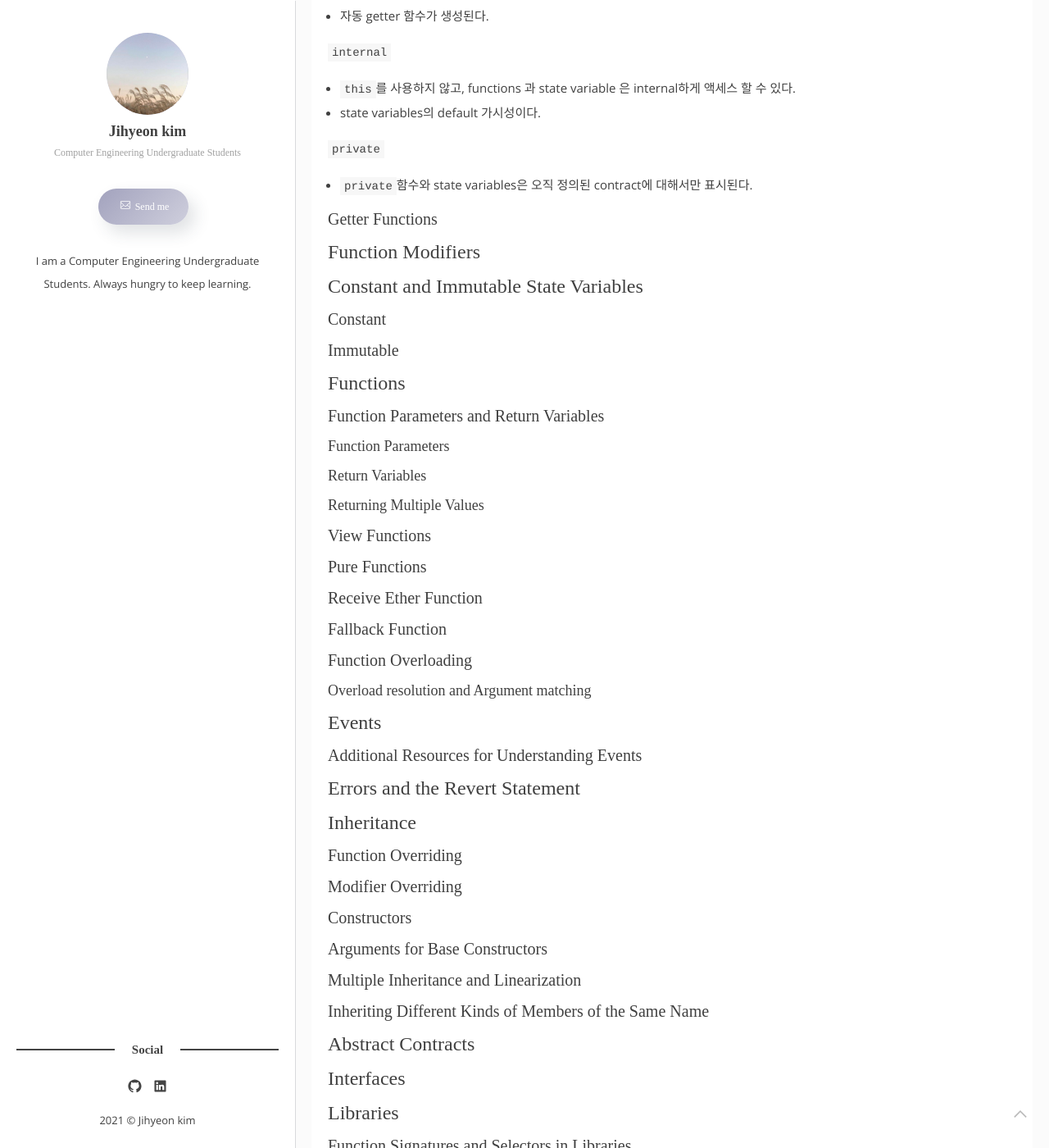
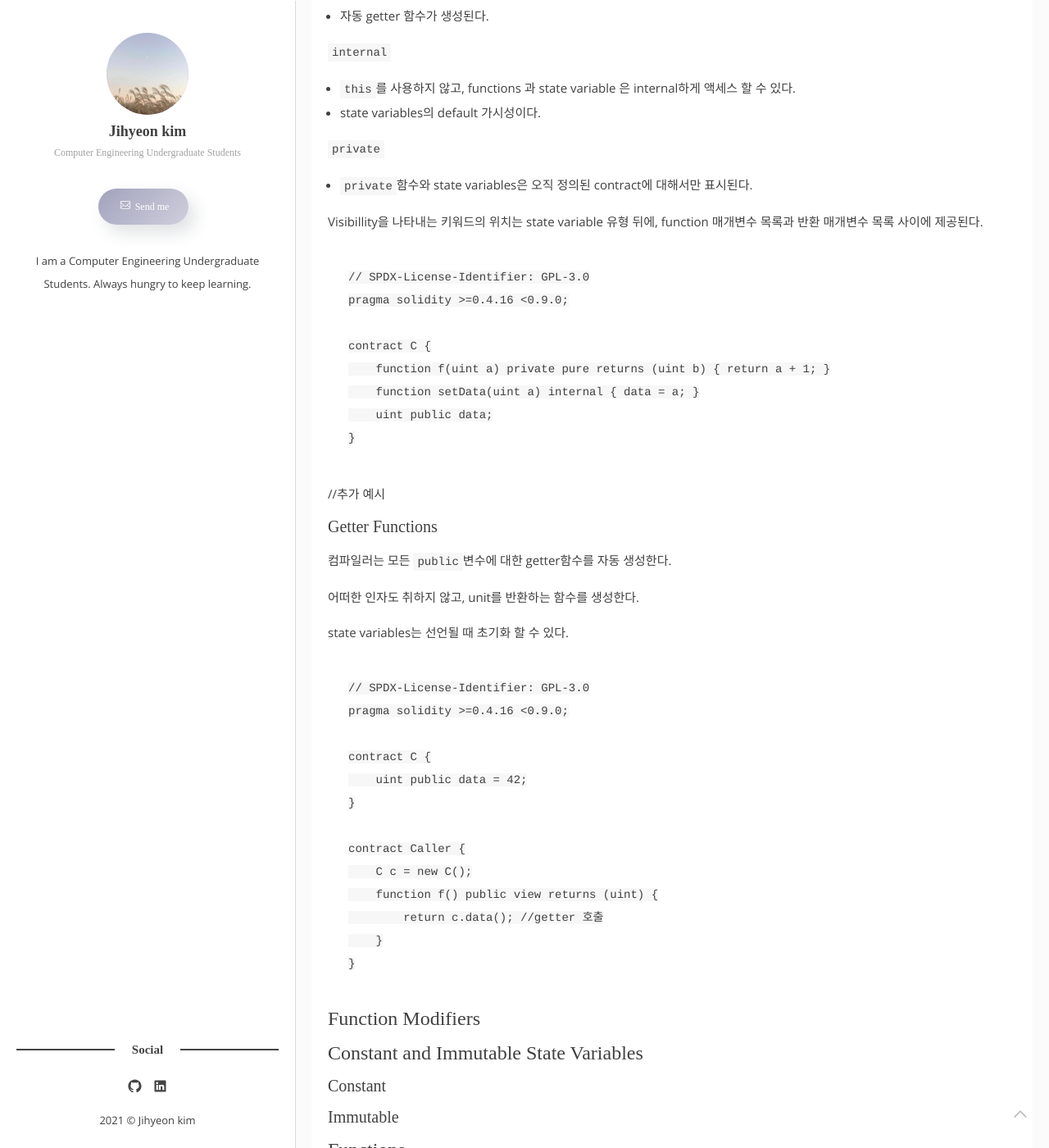
Before and after one commit to kimjihyeon99/kimjihyeon99.github.io, a Jekyll site: the page built from _posts/2021-05-24-[Solidity] Contracts.markdown, in a window 1280 px wide and 1400 px high, scrolled down 1568 px. Shown: the whole window at 82% size. Built offline with Jekyll 4.4.1, drawn with Linux system fonts in a browser that asks for light colours; some web fonts are replaced; comment, search, counter and statistics services are not loaded.

Commit message:
Update 2021-05-24-[Solidity] Contracts.markdown

`````diff
--- a/_posts/2021-05-24-[Solidity] Contracts.markdown
+++ b/_posts/2021-05-24-[Solidity] Contracts.markdown
@@ -59,8 +59,44 @@ Solidity는 두가지 종류의 함수 호출(internal, external)이 있다.
 
 - `private`함수와 state variables은 오직 정의된 contract에 대해서만 표시된다.
 
+Visibillity을 나타내는 키워드의 위치는 state variable 유형 뒤에, function 매개변수 목록과 반환 매개변수 목록 사이에 제공된다.
+
+````solidity
+// SPDX-License-Identifier: GPL-3.0
+pragma solidity >=0.4.16 <0.9.0;
+
+contract C {
+    function f(uint a) private pure returns (uint b) { return a + 1; }
+    function setData(uint a) internal { data = a; }
+    uint public data;
+}
+````
+//추가 예시
 
 #### Getter Functions
+
+컴파일러는 모든 `public`변수에 대한 getter함수를 자동 생성한다.
+
+어떠한 인자도 취하지 않고, unit를 반환하는 함수를 생성한다.
+
+state variables는 선언될 때 초기화 할 수 있다.
+
+````solidity
+// SPDX-License-Identifier: GPL-3.0
+pragma solidity >=0.4.16 <0.9.0;
+
+contract C {
+    uint public data = 42;
+}
+
+contract Caller {
+    C c = new C();
+    function f() public view returns (uint) {
+        return c.data(); //getter 호출
+    }
+}
+````
+
 
 ### Function Modifiers
 
`````
